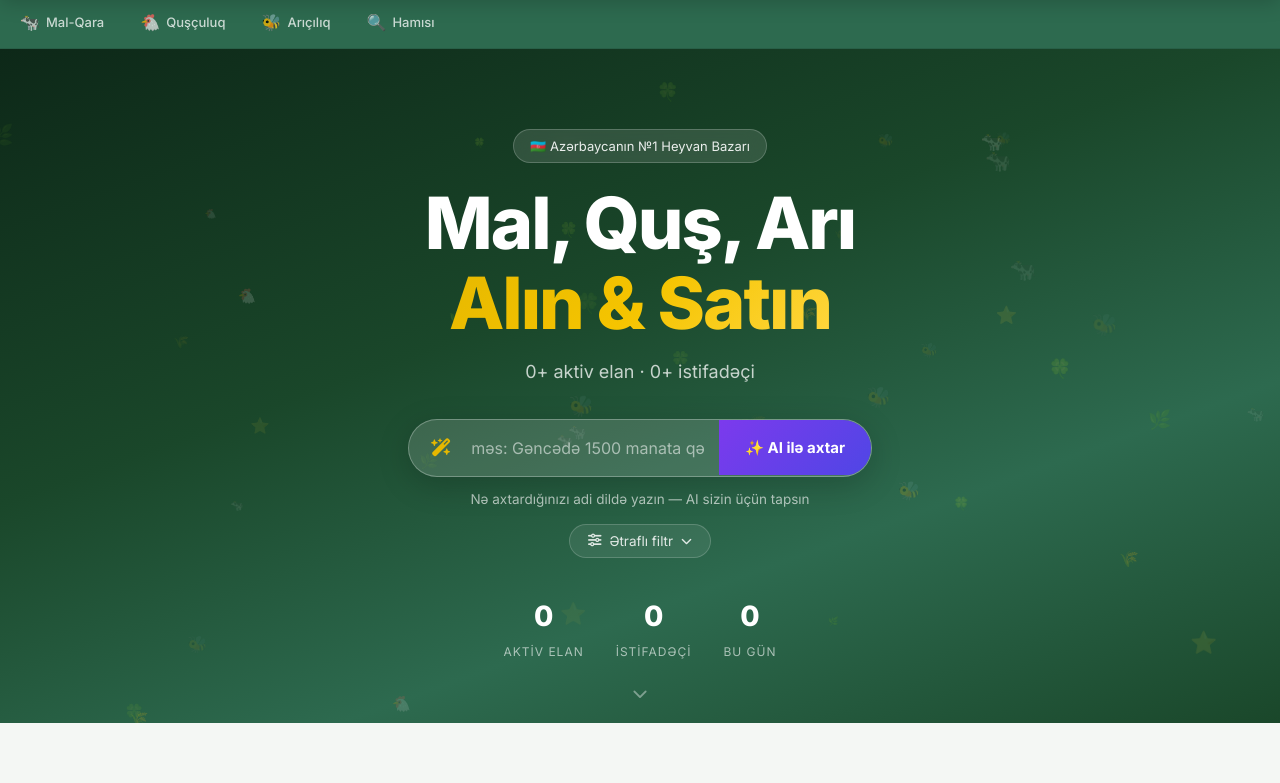
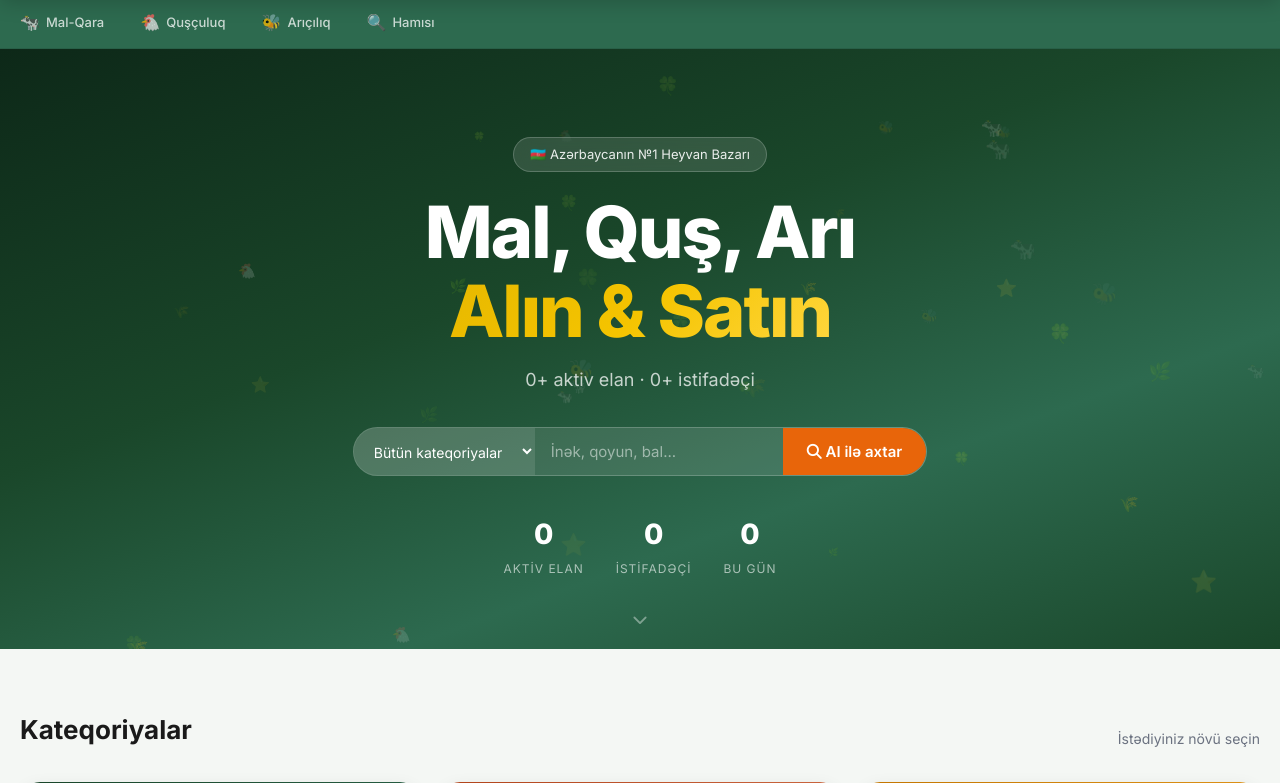
Before and after one commit to amilbexercin-tech/malbazari, a Flask app: page / in a window 1280 px wide. Shown: the part 65-848 px from the top of the page. Run offline with Flask 3, Linux system fonts and the light colour scheme; data comes from the database, SQL or seed files in the repository; data that the repository does not hold is empty; some libraries are stand-ins or nearby versions.

Commit message:
Use existing search box for AI search instead of separate box
Per feedback: keep the original hero search design unchanged; just relabel
the button to "AI ilə axtar" and point it at /ai-axtar. Category dropdown is
honored (user's explicit choice overrides AI). Removed the separate AI box,
its CSS, and the advanced-filter toggle.

```diff
--- a/app.py
+++ b/app.py
@@ -462,7 +462,11 @@ def ai_search_route():
     """AI axtarış: adi dildə sorğunu filtrlərə çevirib uyğun elanları göstərir.
     API açarı yoxdursa və ya AI xəta verərsə → adi açar söz axtarışına keçir."""
     q = request.args.get('q', '').strip()
+    cat = request.args.get('cat', '').strip()
     if not q:
+        # Söz yoxdursa amma kateqoriya seçilibsə — kateqoriya səhifəsinə apar
+        if cat in CATEGORIES:
+            return redirect(url_for('category', slug=cat))
         return redirect(url_for('index'))
     page = int(request.args.get('page', 1))
 
@@ -471,12 +475,18 @@ def ai_search_route():
 
     if parsed is None:
         # Fallback — adi açar söz axtarışı (istifadəçi fərq görmür, sayt sınmır)
-        rows, total = db.get_listings(search=q, page=page, per_page=20, sort='new')
+        rows, total = db.get_listings(search=q,
+                                      category=cat if cat in CATEGORIES else None,
+                                      page=page, per_page=20, sort='new')
         listings = [listing_to_dict(l) for l in rows]
         pages = (total + 19) // 20
         return render_template('ai_search.html', q=q, listings=listings,
                                total=total, page=page, pages=pages,
                                understood=None, ai_used=False)
+
+    # İstifadəçi açıq kateqoriya seçibsə — onun seçimi AI-dan üstündür
+    if cat in CATEGORIES:
+        parsed['category'] = cat
 
     # AI-ın anladığı filtrlər → mövcud axtarış
     filters = {
--- a/i18n.py
+++ b/i18n.py
@@ -36,6 +36,7 @@ TRANSLATIONS = {
     'ai_search_title':{'az': 'AI Axtarış', 'ru': 'AI Поиск', 'en': 'AI Search'},
     'ai_search_ph':  {'az': 'məs: Gəncədə 1500 manata qədər südlük inək...', 'ru': 'напр: дойная корова до 1500 манат в Гяндже...', 'en': 'e.g. dairy cow under 1500 AZN in Ganja...'},
     'ai_search_btn': {'az': '✨ AI ilə axtar', 'ru': '✨ Искать с AI', 'en': '✨ Search with AI'},
+    'ai_search_btn_short':{'az': 'AI ilə axtar', 'ru': 'Искать с AI', 'en': 'Search with AI'},
     'ai_search_sub': {'az': 'Nə axtardığınızı adi dildə yazın — AI sizin üçün tapsın', 'ru': 'Напишите обычными словами, что ищете — AI найдёт', 'en': 'Describe what you want in plain words — AI finds it'},
     'advanced_filter':{'az': 'Ətraflı filtr', 'ru': 'Подробный фильтр', 'en': 'Advanced filter'},
     'ai_understood': {'az': 'AI nə anladı:', 'ru': 'AI понял:', 'en': 'AI understood:'},
--- a/static/css/main.css
+++ b/static/css/main.css
@@ -239,50 +239,6 @@ input,select,textarea{font-family:inherit}
   transition:var(--transition)
 }
 .hero-search-inner button:hover{background:#d4580a}
-
-/* ── AI axtarış (hero) ── */
-.ai-search-form{width:100%}
-.ai-search-inner{
-  display:flex;align-items:center;
-  background:rgba(255,255,255,0.14);
-  backdrop-filter:blur(20px);
-  border:1.5px solid rgba(255,255,255,0.28);
-  border-radius:50px;overflow:hidden;
-  box-shadow:0 8px 32px rgba(0,0,0,0.18), 0 0 0 0 rgba(245,196,0,0);
-  transition:box-shadow .3s, border-color .3s;
-}
-.ai-search-inner:focus-within{
-  border-color:var(--gold,#f5c400);
-  box-shadow:0 8px 40px rgba(0,0,0,0.25), 0 0 0 4px rgba(245,196,0,0.18);
-}
-.ai-search-icon{
-  color:var(--gold,#f5c400);font-size:18px;padding:0 6px 0 22px;flex-shrink:0
-}
-.ai-search-inner input{
-  flex:1;background:none;border:none;padding:18px 14px;
-  color:#fff;font-size:16px;min-width:0
-}
-.ai-search-inner input::placeholder{color:rgba(255,255,255,0.55)}
-.ai-search-inner input:focus{outline:none}
-.ai-search-inner button{
-  background:linear-gradient(135deg,#7c3aed,#4f46e5);border:none;
-  padding:18px 26px;color:#fff;font-size:15px;font-weight:700;
-  cursor:pointer;white-space:nowrap;transition:filter .2s;flex-shrink:0
-}
-.ai-search-inner button:hover{filter:brightness(1.12)}
-.ai-search-sub{
-  font-size:13.5px;color:rgba(255,255,255,0.65);margin-top:12px;text-align:center
-}
-.advanced-filter-toggle{
-  display:inline-flex;align-items:center;gap:8px;margin-top:14px;
-  background:rgba(255,255,255,0.08);border:1px solid rgba(255,255,255,0.18);
-  color:rgba(255,255,255,0.85);padding:8px 18px;border-radius:30px;
-  font-size:13.5px;cursor:pointer;transition:background .2s
-}
-.advanced-filter-toggle:hover{background:rgba(255,255,255,0.16)}
-.advanced-filter-toggle.open #advFilterChevron{transform:rotate(180deg)}
-.advanced-filter-toggle #advFilterChevron{transition:transform .25s;font-size:11px}
-#advancedFilter{margin-top:14px}
 
 /* ── AI nəticə səhifəsi ── */
 .ai-results-header{margin-bottom:24px}
--- a/static/js/main.js
+++ b/static/js/main.js
@@ -118,13 +118,3 @@ document.querySelectorAll('a[href^="#"]').forEach(a => {
     }
   });
 });
-
-// ── Ətraflı filtr toggle (ana səhifə AI axtarış) ──
-function toggleAdvancedFilter() {
-  var f = document.getElementById('advancedFilter');
-  var btn = document.querySelector('.advanced-filter-toggle');
-  if (!f) return;
-  var open = f.style.display !== 'none';
-  f.style.display = open ? 'none' : 'block';
-  if (btn) btn.classList.toggle('open', !open);
-}
--- a/templates/index.html
+++ b/templates/index.html
@@ -15,22 +15,7 @@
       {{ stats.active_listings }}+ {{ t('active_listings') }} · {{ stats.total_users }}+ {{ t('users') }}
     </p>
     <div class="hero-search animate-slide-up delay-2">
-      <!-- AI axtarış (əsas) -->
-      <form action="{{ url_for('ai_search_route') }}" method="get" class="ai-search-form">
-        <div class="ai-search-inner">
-          <i class="fas fa-wand-magic-sparkles ai-search-icon"></i>
-          <input type="text" name="q" required maxlength="200"
-                 placeholder="{{ t('ai_search_ph') }}" autocomplete="off">
-          <button type="submit">{{ t('ai_search_btn') }}</button>
-        </div>
-        <p class="ai-search-sub">{{ t('ai_search_sub') }}</p>
-      </form>
-
-      <!-- Ətraflı filtr (gizli — düymə ilə açılır) -->
-      <button type="button" class="advanced-filter-toggle" onclick="toggleAdvancedFilter()">
-        <i class="fas fa-sliders-h"></i> {{ t('advanced_filter') }} <i class="fas fa-chevron-down" id="advFilterChevron"></i>
-      </button>
-      <form action="{{ url_for('search') }}" method="get" class="hero-search-form" id="advancedFilter" style="display:none">
+      <form action="{{ url_for('ai_search_route') }}" method="get" class="hero-search-form">
         <div class="hero-search-inner">
           <select name="cat">
             <option value="">{{ t('all_categories') }}</option>
@@ -39,7 +24,7 @@
             {% endfor %}
           </select>
           <input type="text" name="q" placeholder="{{ t('search_hint') }}">
-          <button type="submit"><i class="fas fa-search"></i> {{ t('search_btn') }}</button>
+          <button type="submit"><i class="fas fa-search"></i> {{ t('ai_search_btn_short') }}</button>
         </div>
       </form>
     </div>
```
